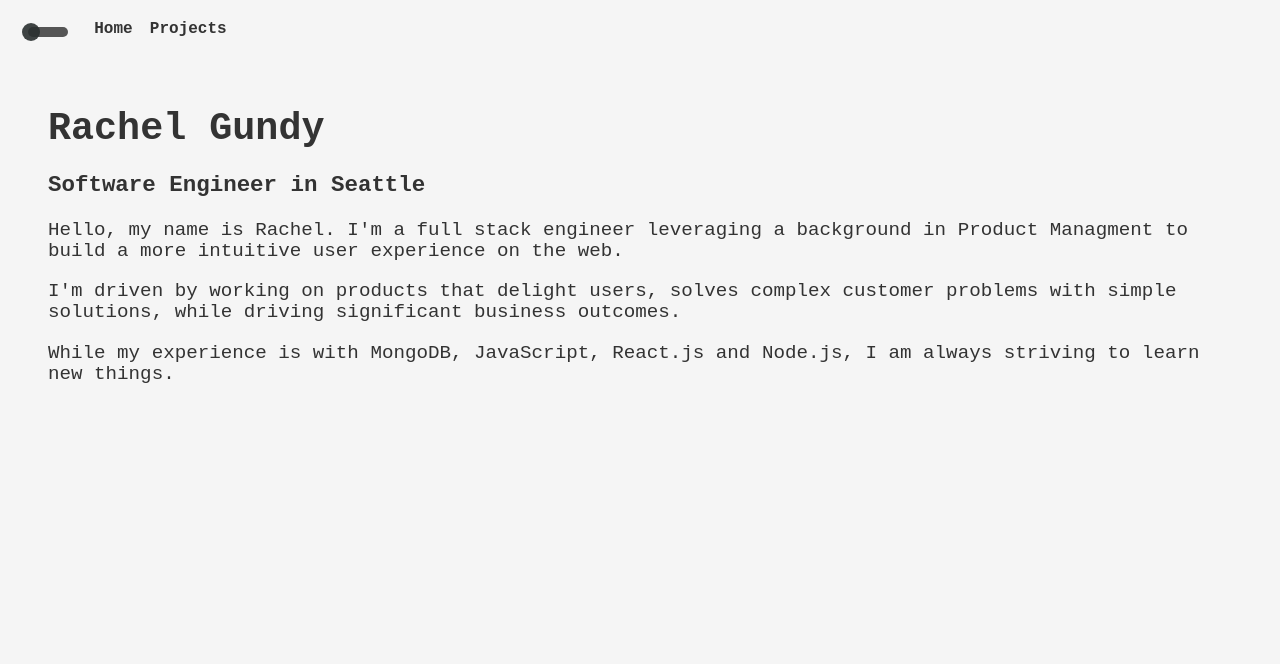
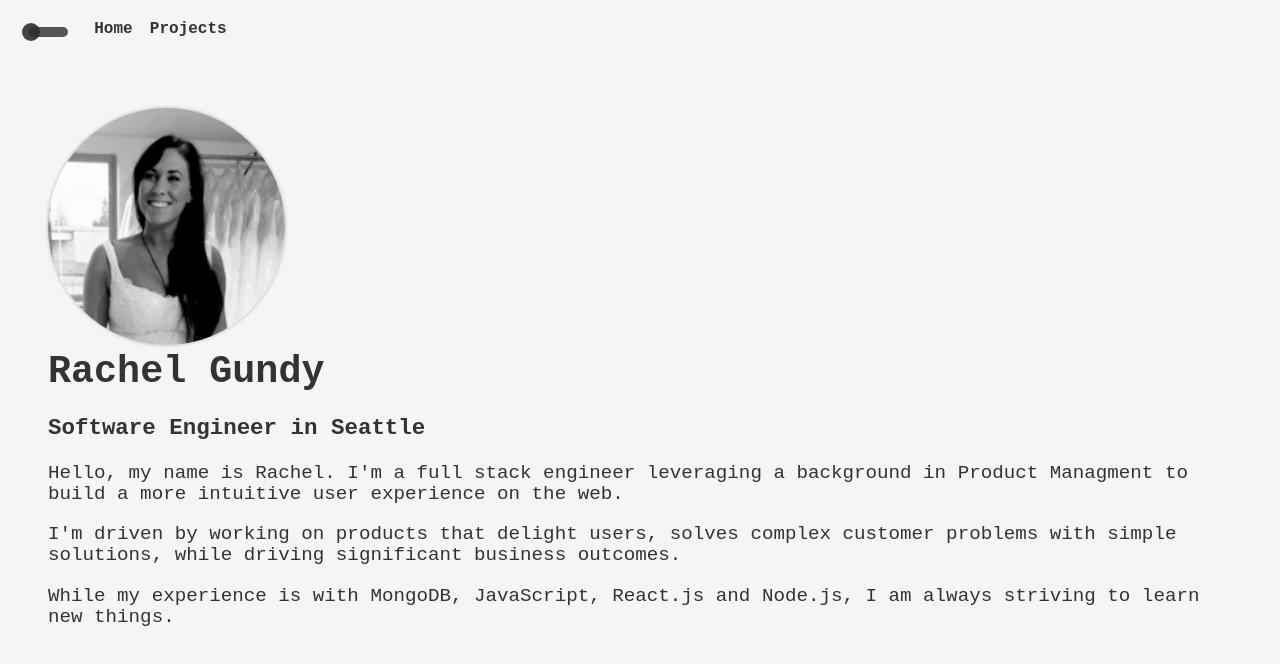
Before and after one commit to gundmr/darkmode-react, a React (Create React App) app: page / in a window 1280 px wide. Shown: the top 664 px of the page. Built offline with nearby package versions, Linux system fonts and the light colour scheme.

Commit message:
image added

```diff
--- a/src/pages/HomePage.js
+++ b/src/pages/HomePage.js
@@ -4,6 +4,8 @@ import Container from 'react-bootstrap/Container';
 import Row from 'react-bootstrap/Row';
 import Col from 'react-bootstrap/Col';
 
+// IMAGES
+import pic from '../assets/pic.jpeg';
 
 import Content from '../components/Content';
 
@@ -14,6 +16,11 @@ function HomePage() {
         <div>
 
             <Container fluid={true}>
+                <Row className="justify-content-right py-2 profile-image">
+                    <Col md={8} sm={12}>
+                        <img src={ pic } alt="profile" width="100%"/>
+                    </Col>
+                </Row>
                 <Row className="justify-content-left py-2">
                     <Col md={8} sm={12}>
                         <h1 className="display-1 font-weight-bolder">Rachel Gundy</h1>
--- a/src/style.css
+++ b/src/style.css
@@ -56,6 +56,21 @@ a:hover {
 
   h1 {
     margin: 0;
+  }
+
+  img {
+    border-radius: 100%;
+    width: 20%;
+    box-shadow: 0px 0px 3px 1px #ccc;
+  }
+
+  .flex-item {
+    display:flex;
+    align-items: center;
+  }
+  .flex-item img{
+    flex-grow:0;
+    flex-shrink:0;
   }
 
   .toggle {
@@ -161,8 +176,3 @@ a:hover {
   font-size: 16px;
   margin: 0px;
 }
-
-.bottom-bar {
-  justify-content: center;
-
-}
```
Also changed, not shown: src/assets/pic.jpeg (added), src/pages/ProjectsPage.js (indentation only).
